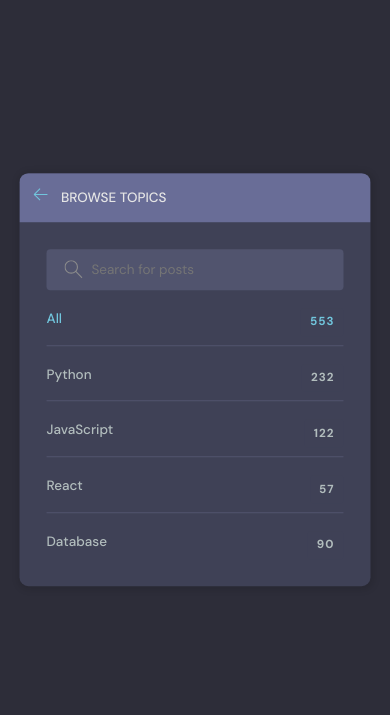
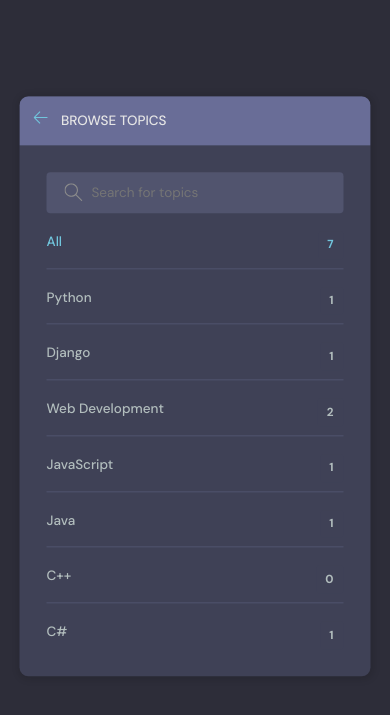
Before and after one commit to Mike-Do/BluenoBuddies, a Django app: page /topics/ in a window 390 px wide. Shown: the part 59-774 px from the top of the page. Run offline with Django 3.2, Linux system fonts and the light colour scheme; data comes from the database, SQL or seed files in the repository.

Commit message:
feat Finish Browse Topics page and add mobile responsiveness

```diff
--- a/base/templates/base/topics.html
+++ b/base/templates/base/topics.html
@@ -6,7 +6,7 @@
         <div class="layout__box">
           <div class="layout__boxHeader">
             <div class="layout__boxTitle">
-              <a href="index.html">
+              <a href="{% url 'home' %}">
                 <svg version="1.1" xmlns="http://www.w3.org/2000/svg" width="32" height="32" viewBox="0 0 32 32">
                   <title>arrow-left</title>
                   <path
@@ -19,7 +19,7 @@
           </div>
 
           <div class="topics-page layout__body">
-            <form class="header__search">
+            <form action="" method="GET" class="header__search">
               <label>
                 <svg version="1.1" xmlns="http://www.w3.org/2000/svg" width="32" height="32" viewBox="0 0 32 32">
                   <title>search</title>
@@ -27,26 +27,21 @@
                     d="M32 30.586l-10.845-10.845c1.771-2.092 2.845-4.791 2.845-7.741 0-6.617-5.383-12-12-12s-12 5.383-12 12c0 6.617 5.383 12 12 12 2.949 0 5.649-1.074 7.741-2.845l10.845 10.845 1.414-1.414zM12 22c-5.514 0-10-4.486-10-10s4.486-10 10-10c5.514 0 10 4.486 10 10s-4.486 10-10 10z"
                   ></path>
                 </svg>
-                <input placeholder="Search for posts" />
+                <input name="q" placeholder="Search for topics" />
               </label>
             </form>
 
             <ul class="topics__list">
               <li>
-                <a href="/" class="active">All <span>553</span></a>
+                <a href="{% url 'topics' %}" class="active">All <span>{{topics.count}}</span></a>
               </li>
+
+              {% for topic in topics  %}
               <li>
-                <a href="/">Python <span>232</span></a>
+                <a href="{% url 'home' %}?q={{topic.name}}">{{ topic.name }} <span>{{topic.room_set.all.count}}</span></a>
               </li>
-              <li>
-                <a href="/">JavaScript <span>122</span></a>
-              </li>
-              <li>
-                <a href="/">React <span>57</span></a>
-              </li>
-              <li>
-                <a href="/">Database <span>90</span></a>
-              </li>
+              {% endfor %}
+
             </ul>
           </div>
         </div>
--- a/base/views.py
+++ b/base/views.py
@@ -82,7 +82,8 @@
         Q(description__icontains=q)
     )
 
-    topics = Topic.objects.all()
+    # grab only the first five topics to display
+    topics = Topic.objects.all()[0:5]
     # count() works faster than len()
     room_count = rooms.count()
     # messages for activity feed, only displays messages from current topic (i.e. q)
@@ -224,4 +225,8 @@
     return render(request, 'base/update-user.html', {'form': form})
 
 def topicsPage(request):
-    return render(request, 'base/topics.html', {})
+    # search GET request for topic search bar
+    q = request.GET.get('q') if request.GET.get('q') != None else ''
+    # get topics from DB related to search
+    topics = Topic.objects.filter(name__icontains=q)
+    return render(request, 'base/topics.html', {'topics': topics})
```
